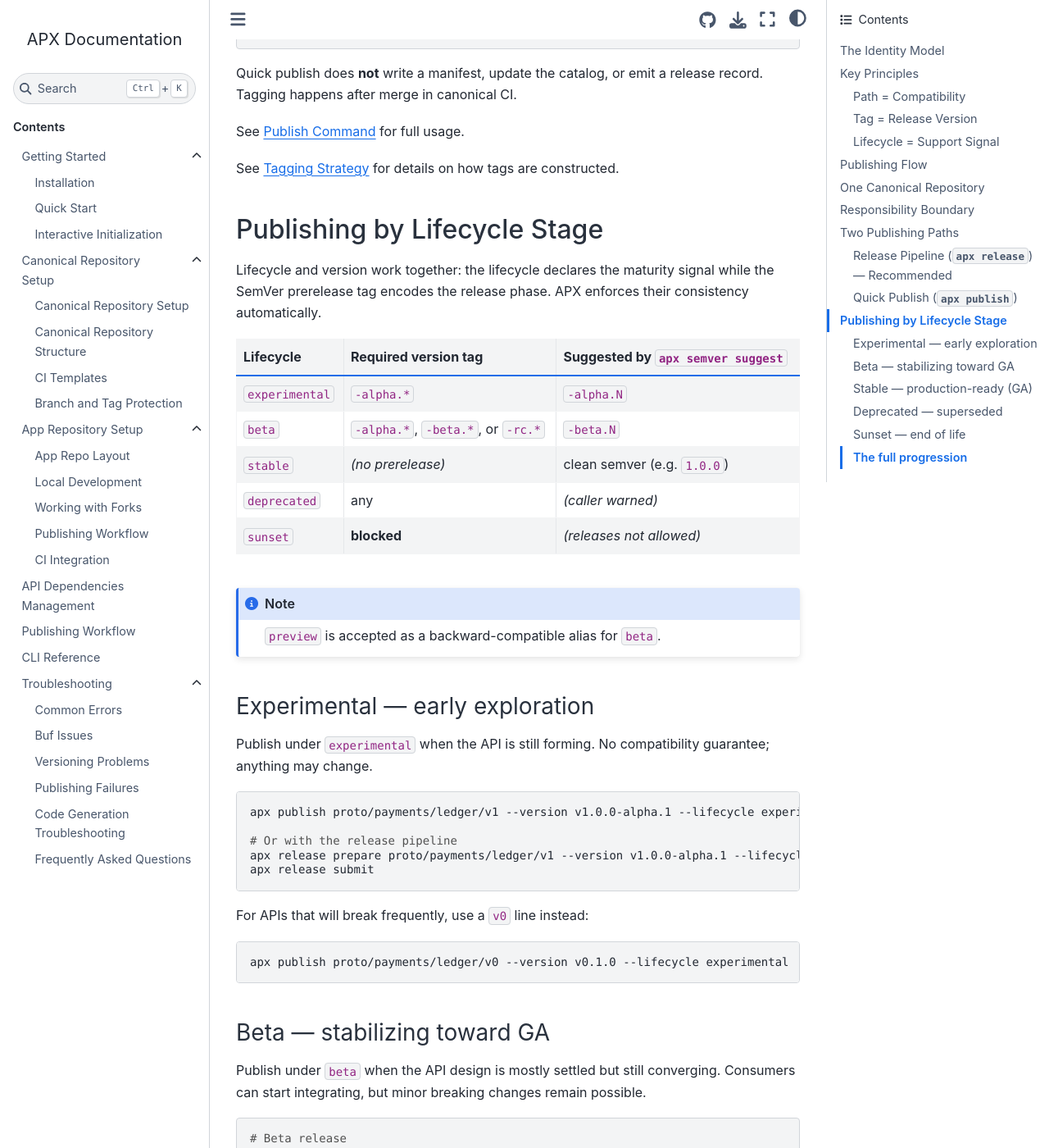
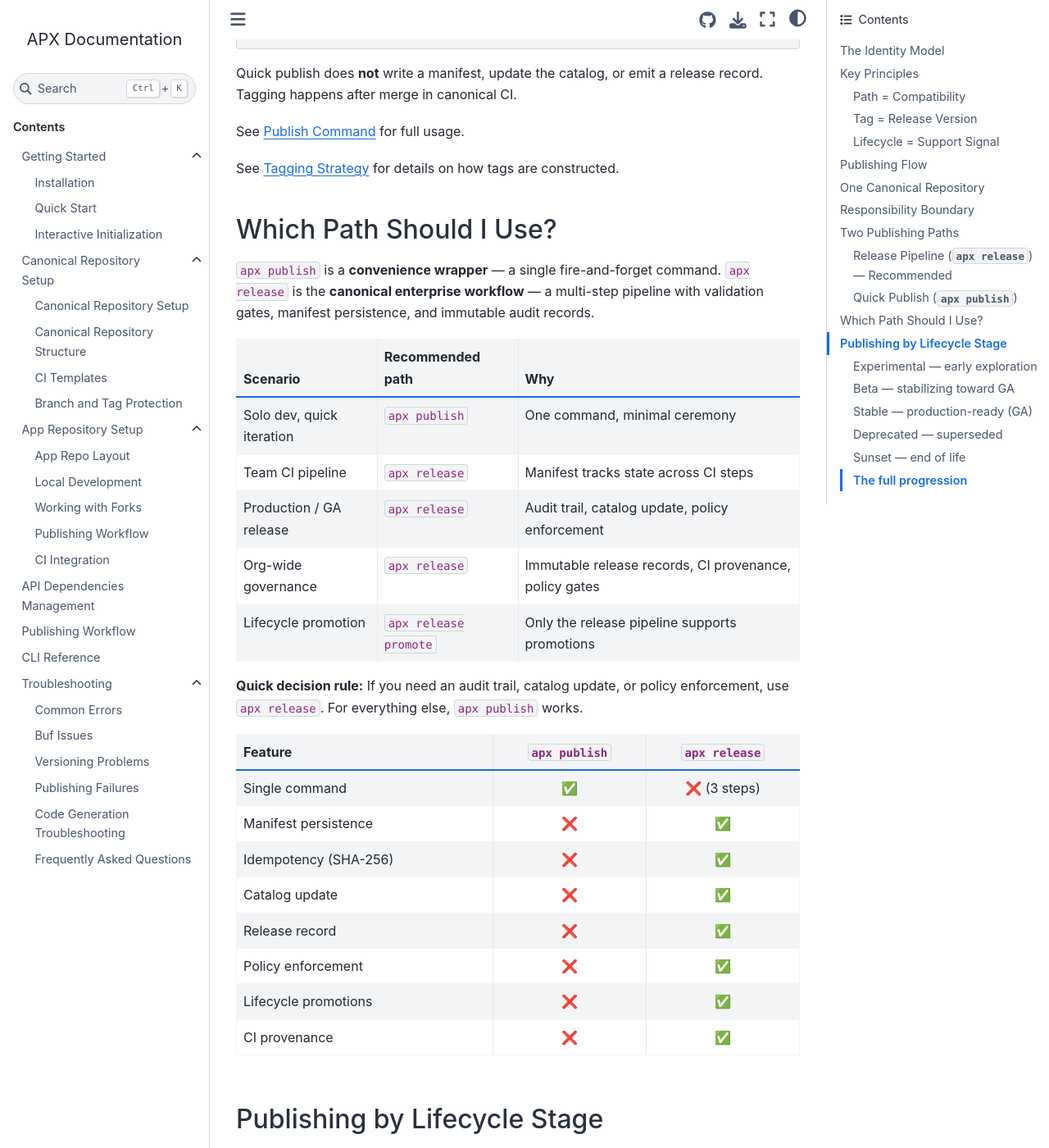
Before and after one commit to infobloxopen/apx, a Sphinx documentation site: the page built from docs/publishing/overview.md, in a window 1280 px wide and 1400 px high, scrolled down 4379 px. Shown: the whole window at 82% size. Built offline with Sphinx 7.4.7 and the Sphinx Book theme 1.1.4, drawn with Linux system fonts in a browser that asks for light colours.

Commit message:
APX-111: rationalize publish vs release documentation
- Reframe publish-command.md: apx publish is the convenience wrapper;
  release pipeline is for CI/production. Remove redundant tip box.
- Add "Which Path Should I Use?" section to publishing/overview.md
  with a scenario table and feature comparison.
- Update README.md: introduce both publishing paths with examples;
  add apx release quick-reference alongside apx publish.

```diff
--- a/docs/publishing/overview.md
+++ b/docs/publishing/overview.md
@@ -154,6 +154,34 @@ See [Publish Command](publish-command.md) for full usage.
 
 See [Tagging Strategy](tagging-strategy.md) for details on how tags are constructed.
 
+## Which Path Should I Use?
+
+`apx publish` is a **convenience wrapper** — a single fire-and-forget command.
+`apx release` is the **canonical enterprise workflow** — a multi-step pipeline
+with validation gates, manifest persistence, and immutable audit records.
+
+| Scenario | Recommended path | Why |
+|----------|-----------------|-----|
+| Solo dev, quick iteration | `apx publish` | One command, minimal ceremony |
+| Team CI pipeline | `apx release` | Manifest tracks state across CI steps |
+| Production / GA release | `apx release` | Audit trail, catalog update, policy enforcement |
+| Org-wide governance | `apx release` | Immutable release records, CI provenance, policy gates |
+| Lifecycle promotion | `apx release promote` | Only the release pipeline supports promotions |
+
+**Quick decision rule:** If you need an audit trail, catalog update, or policy
+enforcement, use `apx release`. For everything else, `apx publish` works.
+
+| Feature | `apx publish` | `apx release` |
+|---------|:-------------:|:--------------:|
+| Single command | ✅ | ❌ (3 steps) |
+| Manifest persistence | ❌ | ✅ |
+| Idempotency (SHA-256) | ❌ | ✅ |
+| Catalog update | ❌ | ✅ |
+| Release record | ❌ | ✅ |
+| Policy enforcement | ❌ | ✅ |
+| Lifecycle promotions | ❌ | ✅ |
+| CI provenance | ❌ | ✅ |
+
 ## Publishing by Lifecycle Stage
 
 Lifecycle and version work together: the lifecycle declares the maturity signal while
```
Also changed, not shown: README.md (+22 -0 lines), docs/publishing/publish-command.md (+10 -8 lines).
